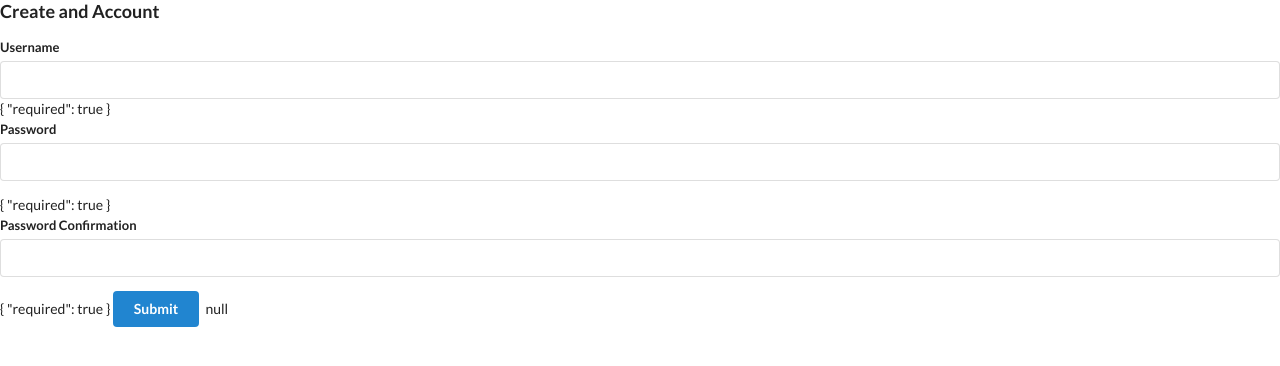
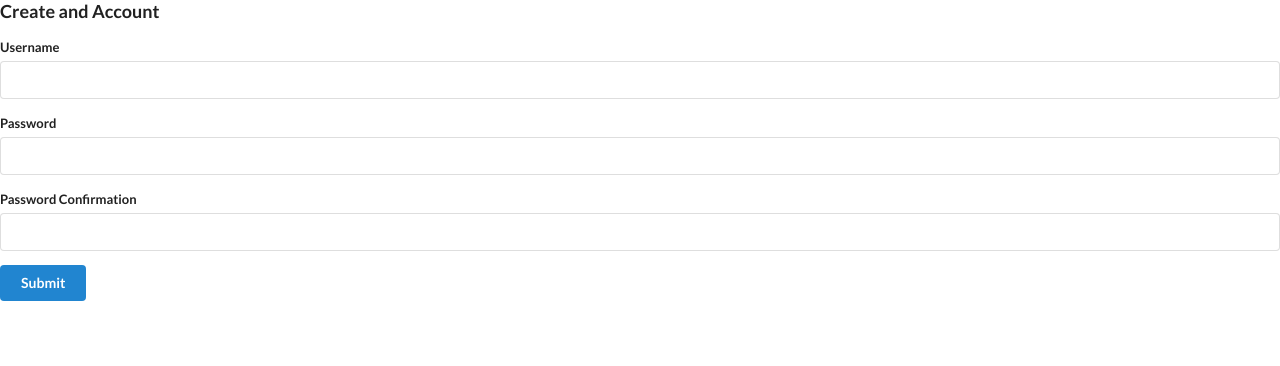
Before and after one commit to tpersaud27/mock-email-app, an Angular app in the folder mock-email-client/: page /signup in a window 1280 px wide. Shown: the top 366 px of the page. Built offline with nearby package versions, Linux system fonts and the light colour scheme.

Commit message:
Basic sign up form

```diff
--- a/mock-email-client/src/app/auth/sign-up/sign-up.component.css
+++ b/mock-email-client/src/app/auth/sign-up/sign-up.component.css
@@ -0,0 +1,7 @@
+.basic.label{
+    margin-bottom: 0.5em;
+}
+
+button{
+    margin-bottom: 0.5em;
+}
--- a/mock-email-client/src/app/auth/sign-up/sign-up.component.html
+++ b/mock-email-client/src/app/auth/sign-up/sign-up.component.html
@@ -1,22 +1,49 @@
 <h3>Create and Account</h3>
 <form class="ui form" [formGroup]="signUpForm">
-  <app-input label="Username" [control]="signUpForm.get('username')">{{
-    signUpForm.get("username")
-  }}</app-input>
-  {{ signUpForm.get("username")?.errors | json }}
+  <app-input
+    inputType="text"
+    label="Username"
+    [control]="signUpForm.get('username')"
+    >{{ signUpForm.get("username") }}</app-input
+  >
+  <!-- Used for debugging -->
+  <!-- {{ signUpForm.get("username")?.errors | json }} -->
 
-  <div class="field">
-    <label>Password</label>
-    <input type="text" formControlName="password" />
+  <app-input
+    inputType="password"
+    label="Password"
+    [control]="signUpForm.get('password')"
+    >{{ signUpForm.get("password") }}</app-input
+  >
+  <!-- Used for debugging -->
+  <!-- {{ signUpForm.get("password")?.errors | json }} -->
+
+  <app-input
+    inputType="password"
+    label="Password Confirmation"
+    [control]="signUpForm.get('passwordConfirmation')"
+    >{{ signUpForm.get("passwordConfirmation") }}</app-input
+  >
+  <!-- Used for debugging -->
+  <!-- {{ signUpForm.get("passwordConfirmation")?.errors | json }} -->
+
+  <!-- Errors associated to the entire form -->
+  <div
+    class="ui red basic label"
+    *ngIf="
+      signUpForm.get('password')!.touched &&
+      signUpForm.get('password')!.touched &&
+      signUpForm.errors
+    "
+  >
+    <p *ngIf="signUpForm.errors?.['passwordsDontMatch']">
+      Passwords must match
+    </p>
   </div>
-  {{ signUpForm.get("password")?.errors | json }}
-  <div class="field">
-    <label>Password Confirmation</label>
-    <input type="text" formControlName="passwordConfirmation" />
+  <div>
+    <button class="ui submit button primary">Submit</button>
+
+    <!-- Used for debugging -->
+    <!-- {{ signUpForm.errors | json }} -->
   </div>
-  {{ signUpForm.get("passwordConfirmation")?.errors | json }}
-
-  <button class="ui submit button primary">Submit</button>
-
-  {{ signUpForm.errors | json }}
 </form>
--- a/mock-email-client/src/app/shared/input/input.component.css
+++ b/mock-email-client/src/app/shared/input/input.component.css
@@ -0,0 +1,4 @@
+:host {
+    display:block;
+    margin-bottom: 1em;
+}
--- a/mock-email-client/src/app/shared/input/input.component.html
+++ b/mock-email-client/src/app/shared/input/input.component.html
@@ -1,6 +1,6 @@
 <div class="field">
   <label>{{ label }}</label>
-  <input [formControl]="control" />
+  <input [type]="inputType" [formControl]="control" />
   <div class="ui pointing red basic label" *ngIf="showErrors()">
     <p *ngIf="control.errors.required">Input is required</p>
     <p *ngIf="control.errors.minlength">
@@ -12,6 +12,7 @@
       Maxlength is {{ control.errors.maxlength.requiredLength }}
     </p>
     <p *ngIf="control.errors.pattern">Invalid format</p>
+    <!-- Note: The erros below come from the observable value not the form control itself -->
     <p *ngIf="control.errors.nonUniqueUsername">Username is taken</p>
     <p *ngIf="control.errors.noConnection">Unknown error has occured</p>
   </div>
--- a/mock-email-client/src/app/shared/input/input.component.ts
+++ b/mock-email-client/src/app/shared/input/input.component.ts
@@ -9,7 +9,10 @@ import { AbstractControl } from '@angular/forms';
 export class InputComponent {
   @Input() public control: AbstractControl | any;
   @Input() public label!: string;
+  @Input() public inputType!: string;
 
+  // Checks if the form control contains any of these errors
+  // Note: this syntax is object destructuring
   public showErrors() {
     const { dirty, touched, errors } = this.control;
     return dirty && touched && errors;
```
